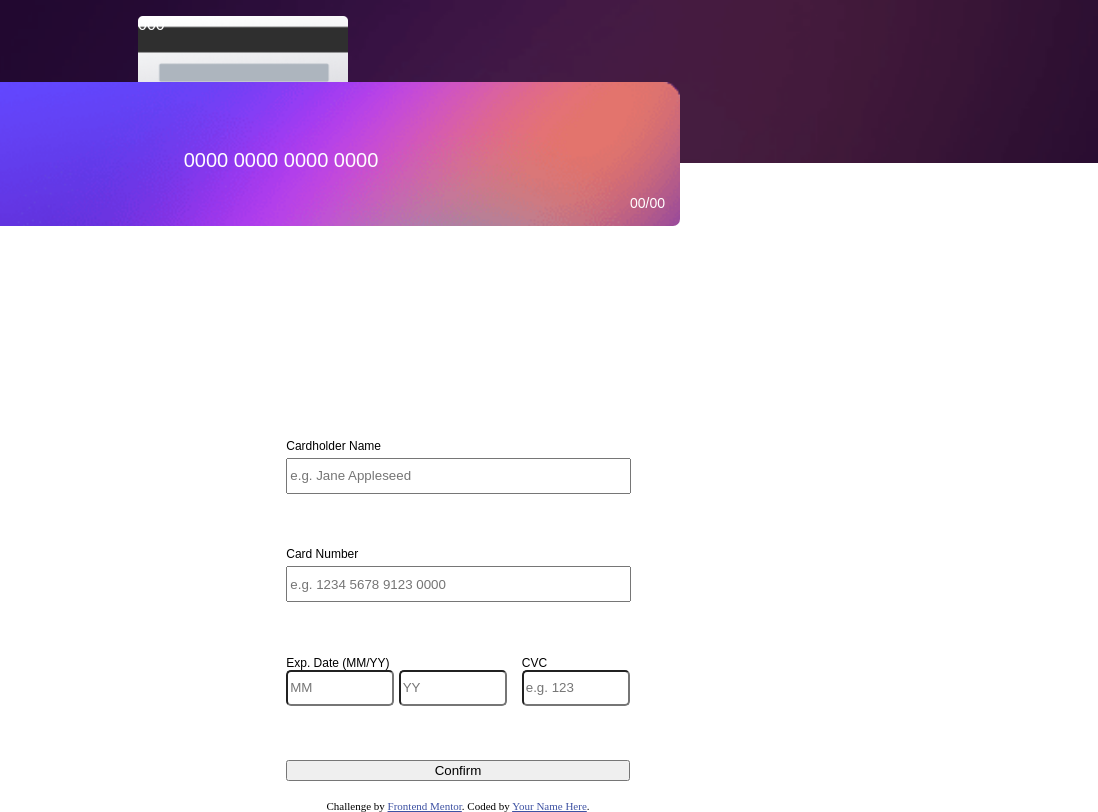
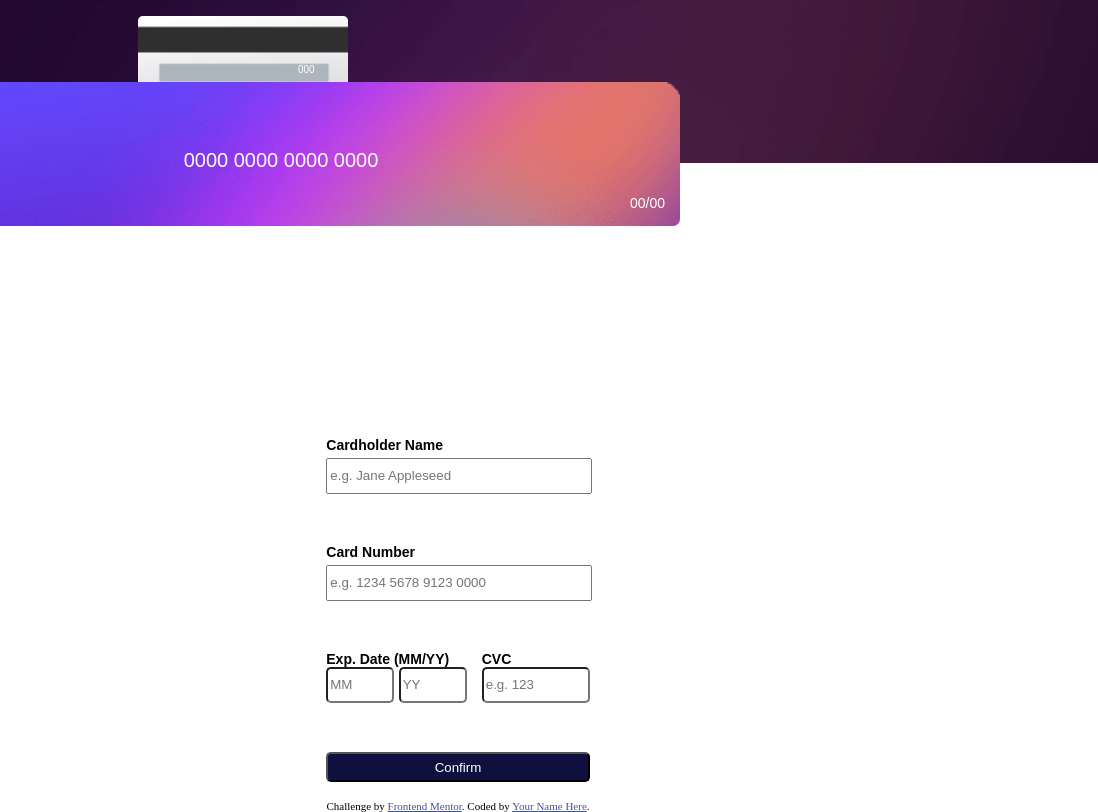
Before and after one commit to Alex-beep-afk/Exos, a plain HTML site: page index.html in a window 1280 px wide. Shown: the full height of the page, 182-1280 px from the left. Drawn offline with Linux system fonts and the light colour scheme.

Commit message:
new style file
fix some bug

```diff
--- a/index.html
+++ b/index.html
@@ -35,7 +35,7 @@
         </div>
       </div>
       <div class="backcard">
-        <div>000</div>
+        <div id="cv">000</div>
       </div>
     </div>
     <div class="down">
@@ -60,7 +60,7 @@
           </div>
         </div>
 
-          <button type="submit">Confirm</button>
+        <button type="submit">Confirm</button>
 
 
       </form>
--- a/style.css
+++ b/style.css
@@ -72,6 +72,12 @@ img{
     top:10%;
     z-index: 1;
 }
+#cv{
+    position: relative;
+    left: 160px;
+    top: 48px;
+    font-size: 10px;
+}
 /* Bas de page */
 .down{
     height:70%;
@@ -92,6 +98,10 @@ form{
     height:30px;
     border-radius: 5px;
 }
+#expmonth, #expyear {
+    width: 60px;
+}
+
 #cardholder, #cardnumber{
     width: 98%;
     height:30px;
@@ -105,6 +115,14 @@ form{
 }
 label{
     display: block;
-    font-size: 12px;
-    gap: 5px;
+    font-size: 14px;
+    font-weight: bold;
+    gap: 10px;
 }
+button{
+    background-color: rgb(16, 16, 62);
+    color:white;
+    border-radius: 5px;
+    height: 30px;
+
+}
```
